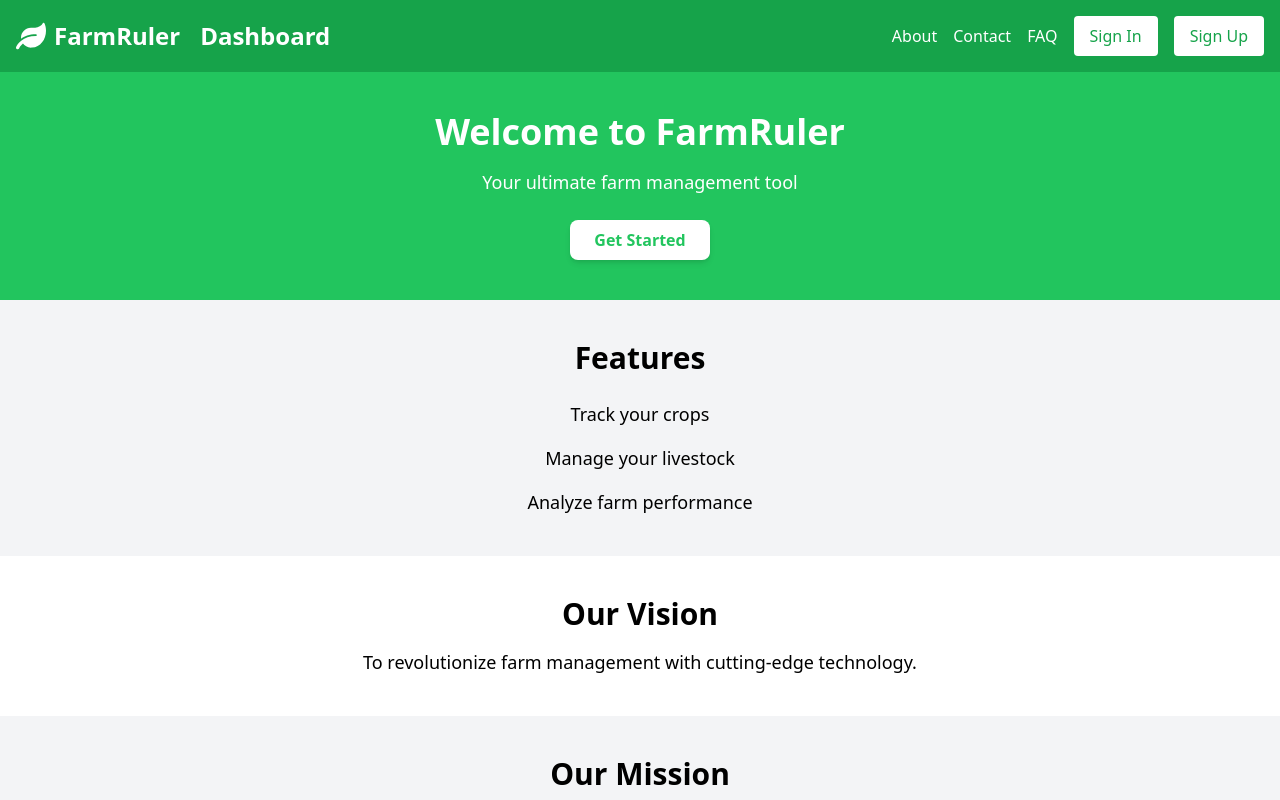
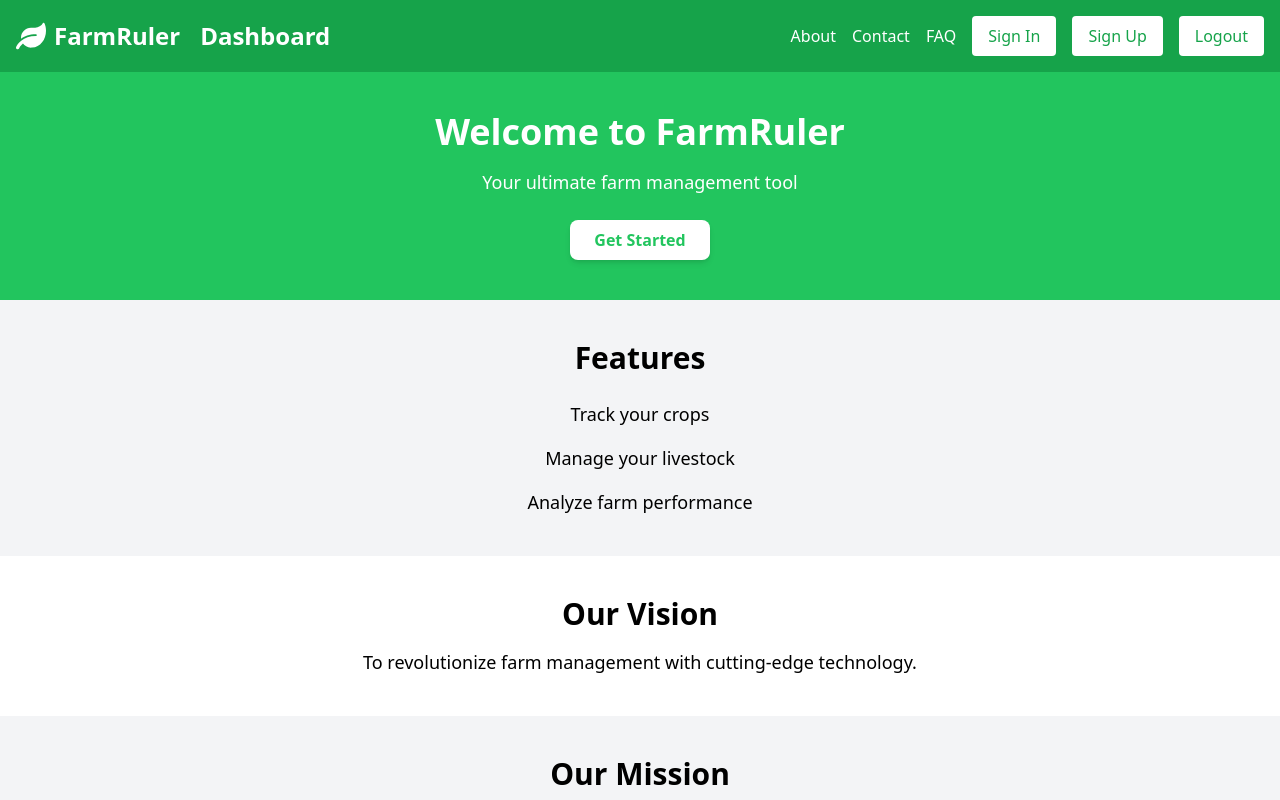
Before and after one commit to MOHAMMED-IQRAMUL/FarmRuler, a Next.js app: page / in a window 1280 px wide. Shown: the top 800 px of the page. Built offline with nearby package versions, Linux system fonts and the light colour scheme.

Commit message:
added functionality to LogoutButton
Signed-off-by: khushiiagrawal <khushisaritaagrawal@gmail.com>

```diff
--- a/app/components/Navbar.js
+++ b/app/components/Navbar.js
@@ -27,6 +27,7 @@ const Navbar = () => {
                     <button className="bg-white text-green-600 px-4 py-2 rounded hover:bg-gray-200">
                         <a href="/sign-up"> Sign Up </a>
                     </button>
+                    <LogoutButton />
                 </div>
                 <div className="md:hidden">
                     <button onClick={() => setIsOpen(!isOpen)} className="text-white focus:outline-none">
```
